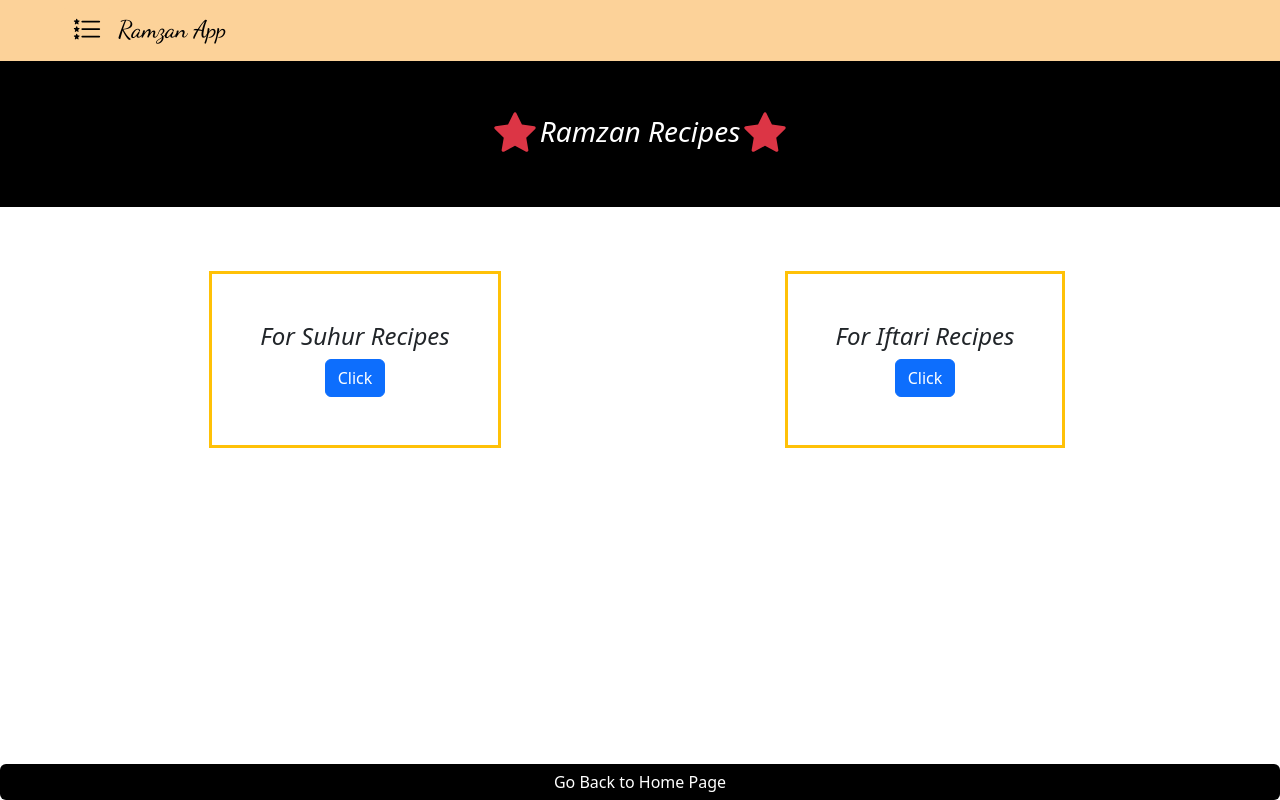
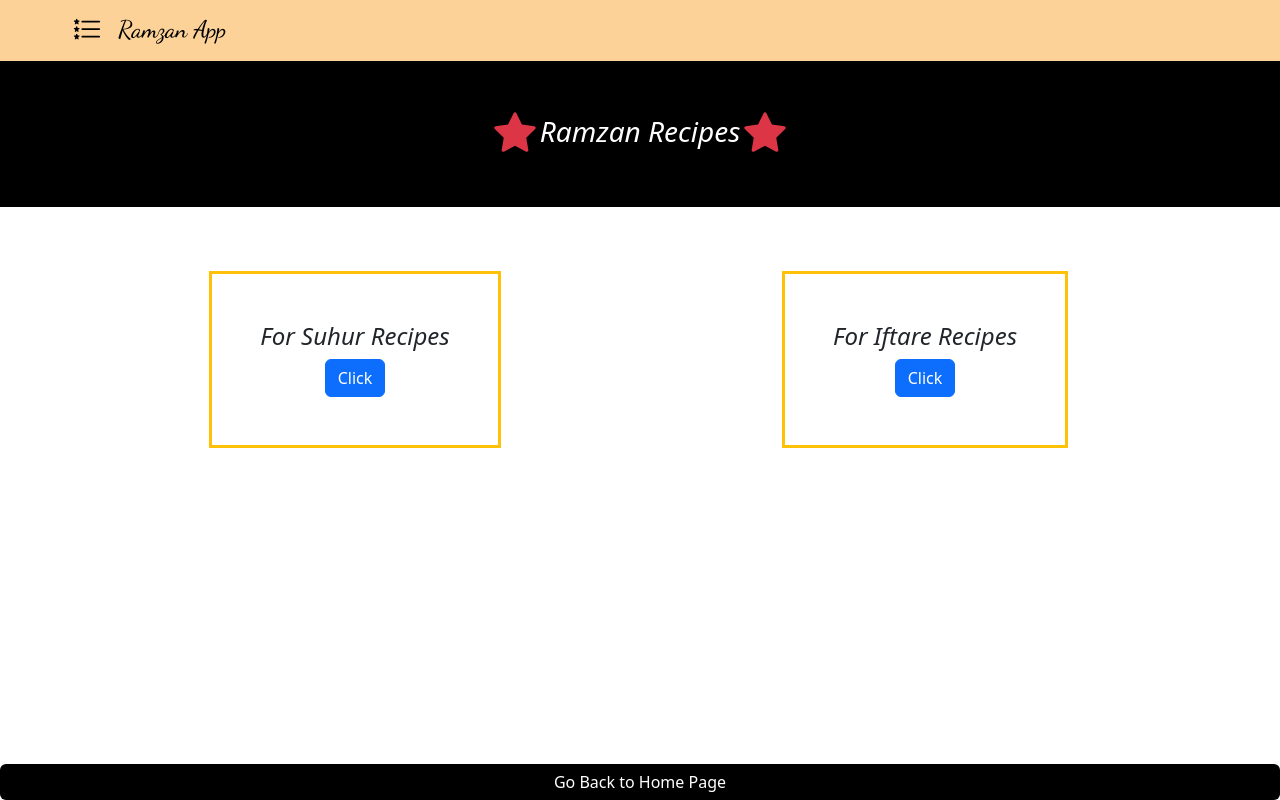
Before and after one commit to Moyudin/Ramzan2024, a React (Create React App) app: page /RamzanRecipes in a window 1280 px wide. Built offline with nearby package versions, Linux system fonts and the light colour scheme.

Commit message:
Update Recipesmain.jsx
"i"

```diff
--- a/src/pages/Recipes/Recipesmain.jsx
+++ b/src/pages/Recipes/Recipesmain.jsx
@@ -40,7 +40,7 @@ const RecipesStart = () => {
                 <div className="border border-warning border-3 p-3 p-md-5 hover-cards">
                   <div className="text-center">
                     <h4 className="fst-italic mobile-text">
-                      For Iftari Recipes
+                      For Iftare Recipes
                     </h4>
                     <Link to="/IftarRamzanRecipe">
                       <Button className="text-fs">Click</Button>
```
